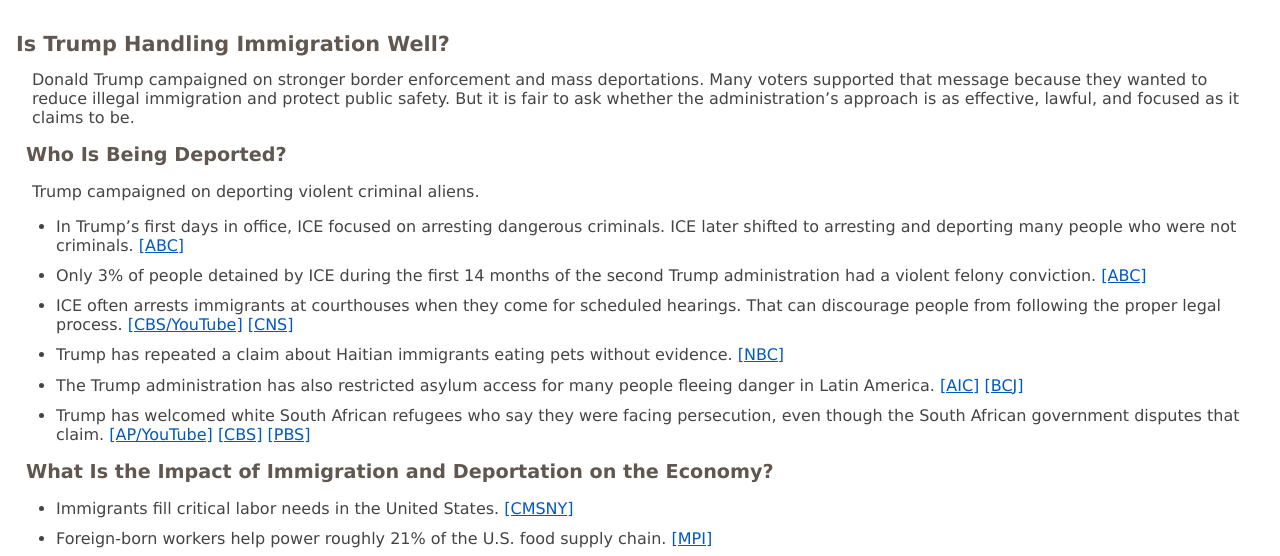
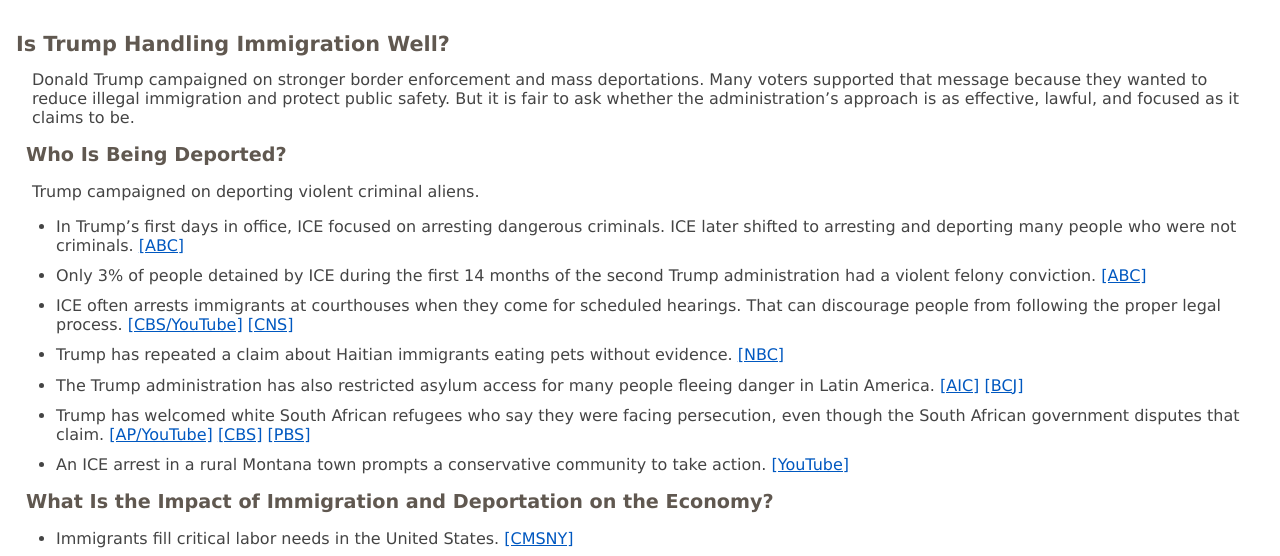
Before and after one commit to Averemo/averemo.github.io, an Eleventy site: page src/topics/immigration.md in a window 1280 px wide. Shown: the part 203-759 px from the top of the page. Built offline with nearby package versions, Linux system fonts and the light colour scheme; Eleventy itself is replaced by a stand-in of ours; files that its build step writes are made by us from their sources.

Commit message:
add Youtube on Montana

```diff
--- a/src/topics/immigration.md
+++ b/src/topics/immigration.md
@@ -17,6 +17,7 @@ Trump campaigned on deporting violent criminal aliens.
 * Trump has repeated a claim about Haitian immigrants eating pets without evidence. [\[NBC\]](https://www.nbcnews.com/politics/2024-election/trump-pushes-baseless-claim-immigrants-eating-pets-rcna170537)
 * The Trump administration has also restricted asylum access for many people fleeing danger in Latin America. [\[AIC\]](https://www.americanimmigrationcouncil.org/press-release/supreme-court-allows-trump-to-block-asylum-seekers/) [\[BCJ\]](https://www.brennancenter.org/our-work/analysis-opinion/how-trump-administration-dismantling-refugee-and-asylum-programs)
 * Trump has welcomed white South African refugees who say they were facing persecution, even though the South African government disputes that claim. [\[AP/YouTube\]](https://www.youtube.com/watch?v=ob6rqfIKtpU) [\[CBS\]](https://www.cbsnews.com/news/trump-administration-thousands-more-afrikaners-refugees/) [\[PBS\]](https://www.pbs.org/newshour/world/a-hillside-of-white-crosses-fuels-a-misleading-story-about-south-africas-farm-killings)
+* An ICE arrest in a rural Montana town prompts a conservative community to take action. [\[YouTube\]](https://youtu.be/n3PMfV9z5Qo?is=yNhKelIw3ihYm8fe)
 
 ## What Is the Impact of Immigration and Deportation on the Economy?
 
```
